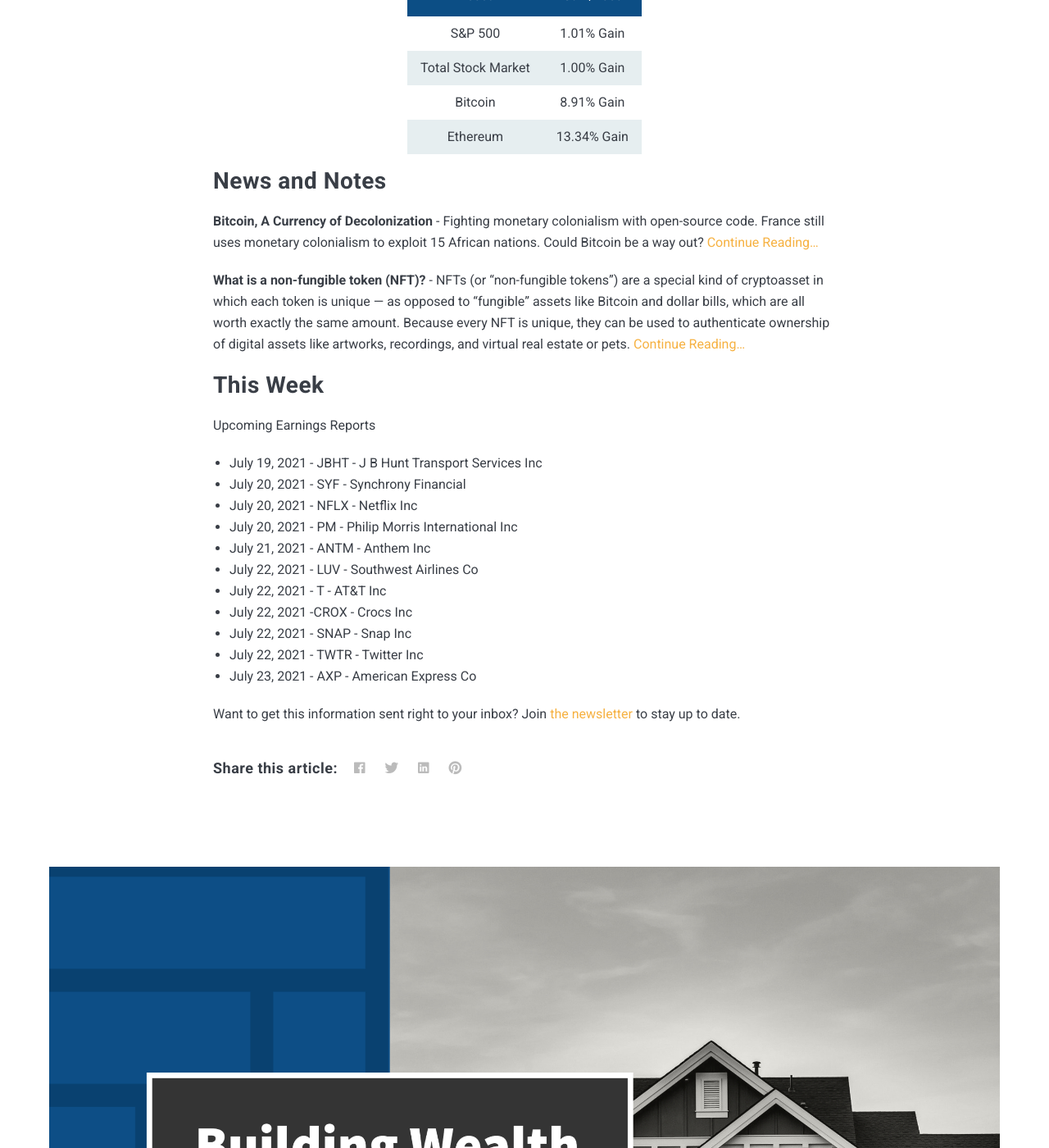
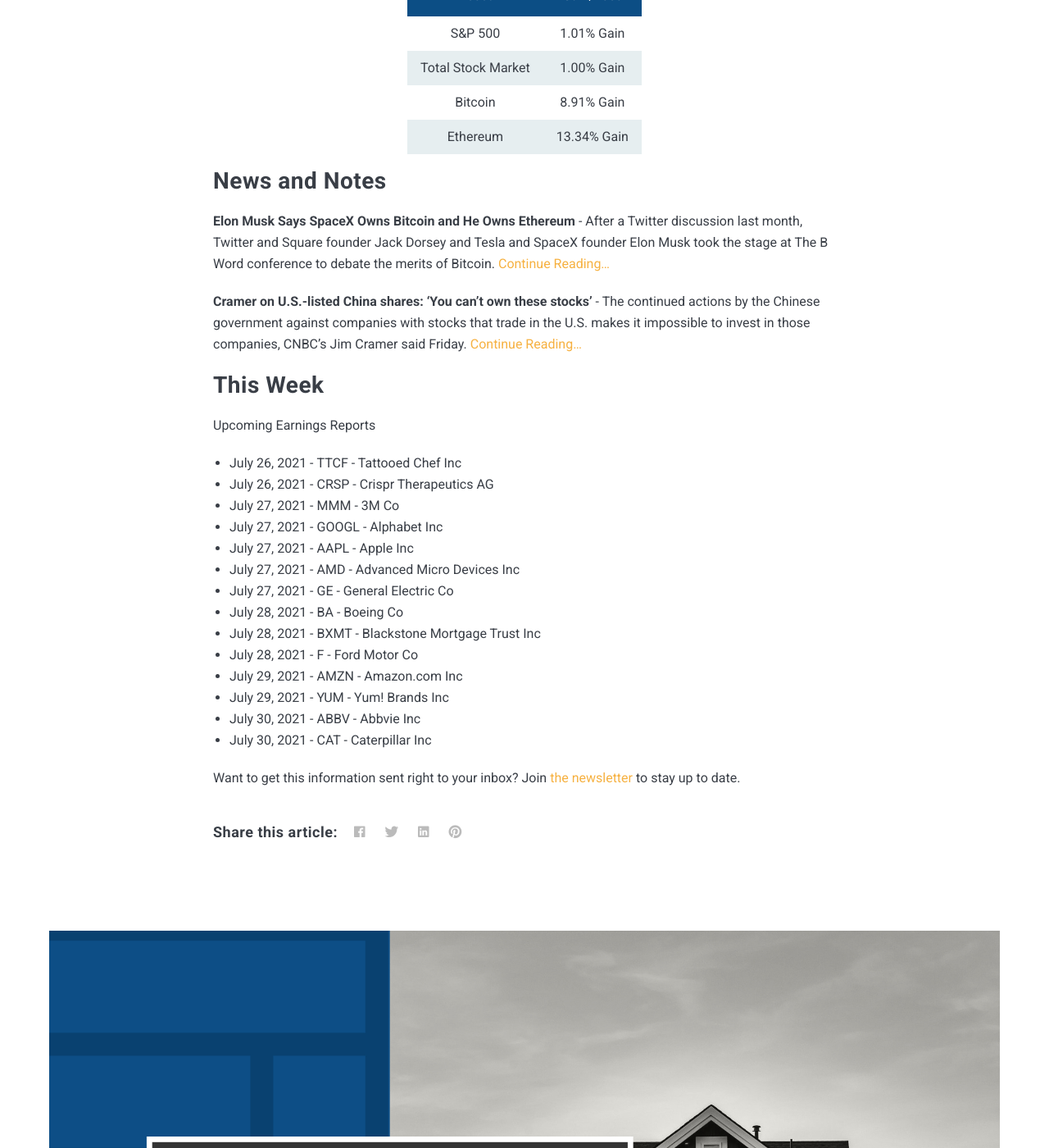
Before and after one commit to investwithcredo/investwithcredo.com, a Jekyll site: the page built from _posts/2021-07-26-credo-crunch-6.md, in a window 1280 px wide and 1400 px high, scrolled down 1384 px. Shown: the whole window at 82% size. Built offline with Jekyll 4.4.1, drawn with Linux system fonts in a browser that asks for light colours; nearby versions of some CDN libraries; a script that is not in the unit is left out; some of the changed text lies outside the part shown.

Commit message:
Update 2021-07-26-credo-crunch-6.md

```diff
--- a/_posts/2021-07-26-credo-crunch-6.md
+++ b/_posts/2021-07-26-credo-crunch-6.md
@@ -24,23 +24,26 @@
 
 ## News and Notes
 
-**Bitcoin, A Currency of Decolonization** - Fighting monetary colonialism with open-source code. France still uses monetary colonialism to exploit 15 African nations. Could Bitcoin be a way out? [Continue Reading...](https://clicks.aweber.com/y/ct/?l=EetXO&m=i276tYC2ZtWiEvM&b=B8u6M1cGBKv9O9FdBI0JWQ)
+**Elon Musk Says SpaceX Owns Bitcoin and He Owns Ethereum** - After a Twitter discussion last month, Twitter and Square founder Jack Dorsey and Tesla and SpaceX founder Elon Musk took the stage at The B Word conference to debate the merits of Bitcoin. [Continue Reading...](https://www.theblockcrypto.com/post/112158/elon-musk-says-spacex-owns-bitcoin-and-he-owns-ethereum-in-jack-dorsey-talk)
 
-**What is a non-fungible token (NFT)?** - NFTs (or “non-fungible tokens”) are a special kind of cryptoasset in which each token is unique — as opposed to “fungible” assets like Bitcoin and dollar bills, which are all worth exactly the same amount. Because every NFT is unique, they can be used to authenticate ownership of digital assets like artworks, recordings, and virtual real estate or pets. [Continue Reading...](https://clicks.aweber.com/y/ct/?l=EetXO&m=i276tYC2ZtWiEvM&b=ktN1nEA0Vyt11ep5PHTrTg)
+**Cramer on U.S.-listed China shares: ‘You can’t own these stocks’** - The continued actions by the Chinese government against companies with stocks that trade in the U.S. makes it impossible to invest in those companies, CNBC’s Jim Cramer said Friday. [Continue Reading...](https://www.cnbc.com/2021/07/23/cramer-on-us-listed-china-shares-you-cant-own-these-stocks.html)
 
 ## This Week
 
 Upcoming Earnings Reports
-- July 19, 2021 - JBHT - J B Hunt Transport Services Inc
-- July 20, 2021 - SYF - Synchrony Financial
-- July 20, 2021 - NFLX - Netflix Inc
-- July 20, 2021 - PM - Philip Morris International Inc
-- July 21, 2021 - ANTM - Anthem Inc
-- July 22, 2021 - LUV - Southwest Airlines Co
-- July 22, 2021 - T - AT&T Inc
-- July 22, 2021 -CROX - Crocs Inc
-- July 22, 2021 - SNAP - Snap Inc
-- July 22, 2021 - TWTR - Twitter Inc
-- July 23, 2021 - AXP - American Express Co
+- July 26, 2021 - TTCF - Tattooed Chef Inc
+- July 26, 2021 - CRSP - Crispr Therapeutics AG
+- July 27, 2021 - MMM - 3M Co
+- July 27, 2021 - GOOGL - Alphabet Inc
+- July 27, 2021 - AAPL - Apple Inc
+- July 27, 2021 - AMD - Advanced Micro Devices Inc
+- July 27, 2021 - GE - General Electric Co
+- July 28, 2021 - BA - Boeing Co
+- July 28, 2021 - BXMT - Blackstone Mortgage Trust Inc
+- July 28, 2021 - F - Ford Motor Co
+- July 29, 2021 - AMZN - Amazon.com Inc
+- July 29, 2021 - YUM - Yum! Brands Inc
+- July 30, 2021 - ABBV - Abbvie Inc
+- July 30, 2021 - CAT - Caterpillar Inc
 
 Want to get this information sent right to your inbox? Join [the newsletter](https://invest-with-credo.aweb.page/p/9e43c427-cf60-4bff-9100-574b16615fd0) to stay up to date.
```
Also changed, not shown: other parts of _posts/2021-07-26-credo-crunch-6.md (+1 -1 lines).
